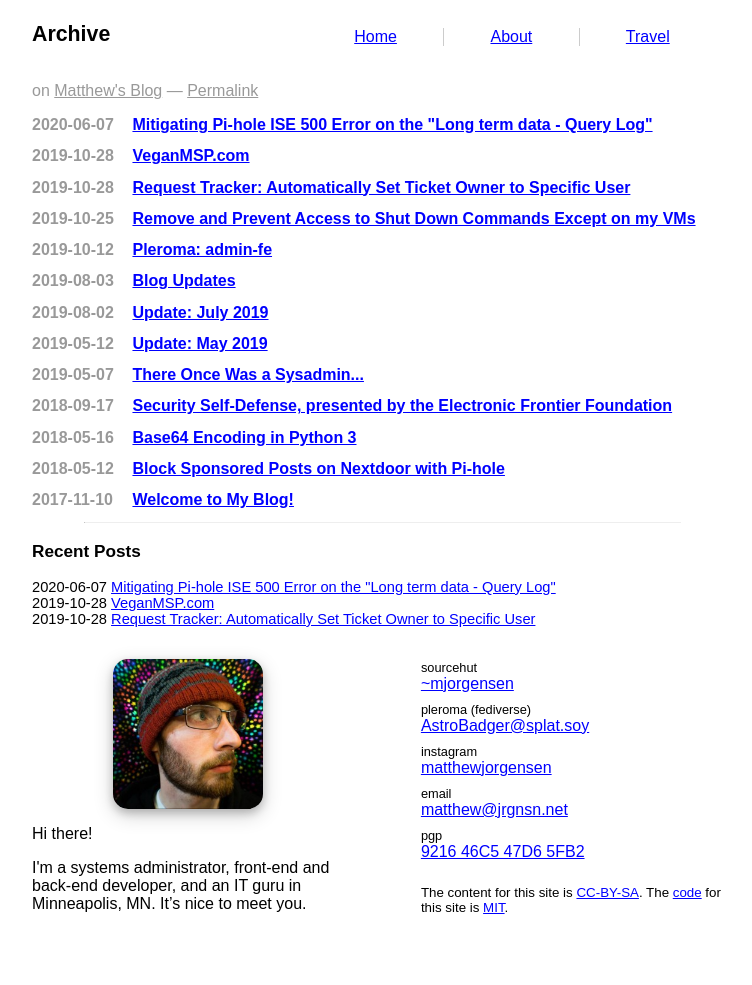
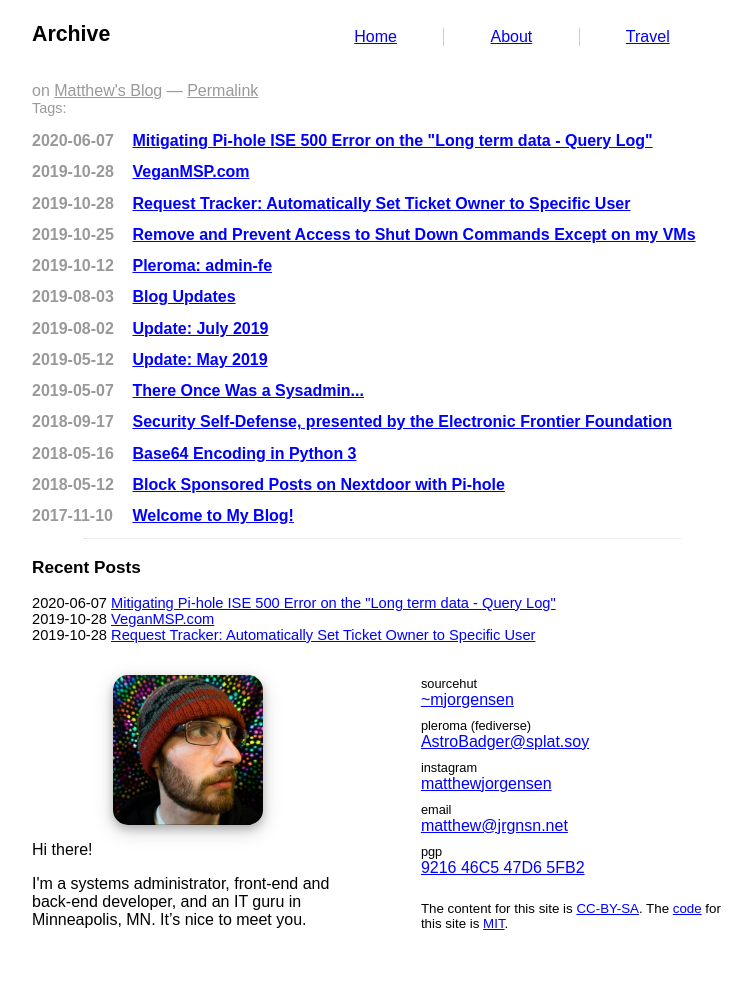
Before and after one commit to prplecake/jrgnsn.net, a Jekyll site: the page built from all.html, in a window 1280 px wide. Shown: the whole page, without its empty margins (258-1010 px from the left). Built offline with Jekyll 4.4.1, drawn with Linux system fonts in a browser that asks for light colours.

Commit message:
Add support for tags

```diff
--- a/_layouts/page.html
+++ b/_layouts/page.html
@@ -6,7 +6,7 @@
   {% if page.url contains '/archive/' %}
   {% else %}
   {% unless page.url == '/' %}
-  <p class="meta date">
+  <div class="meta date">
     {% if page.date %}Published {{ page.date | date: "%Y-%m-%d" }}{% endif %}
     on <a href="/">{{ site.title }}</a>
     <span class=" hidden-xs">
@@ -15,7 +15,16 @@
         Permalink
       </a>
     </span>
-  </p>
+    <div class="page-tags hidden-xs">
+      {% unless page.tags.size == 0 %}
+        Tags:
+        {% for tag in page.tags %}
+          {% capture tag_name %}{{ tag }}{% endcapture %}
+          <a href="/tag/{{ tag_name }}">{{ tag_name }}</a>
+        {% endfor %}
+      {% endunless %}
+    </div>
+  </div>
   {% endunless %}
   {% endif %}
   <article>
--- a/css/style.scss
+++ b/css/style.scss
@@ -211,10 +211,15 @@
 
 .meta {
 	color: #999;
+	margin: 1em 0;
 }
 
 .meta a {
 	color: #999;
+}
+
+.page-tags {
+	font-size: 0.9em;
 }
 
 .footnotes {
```
